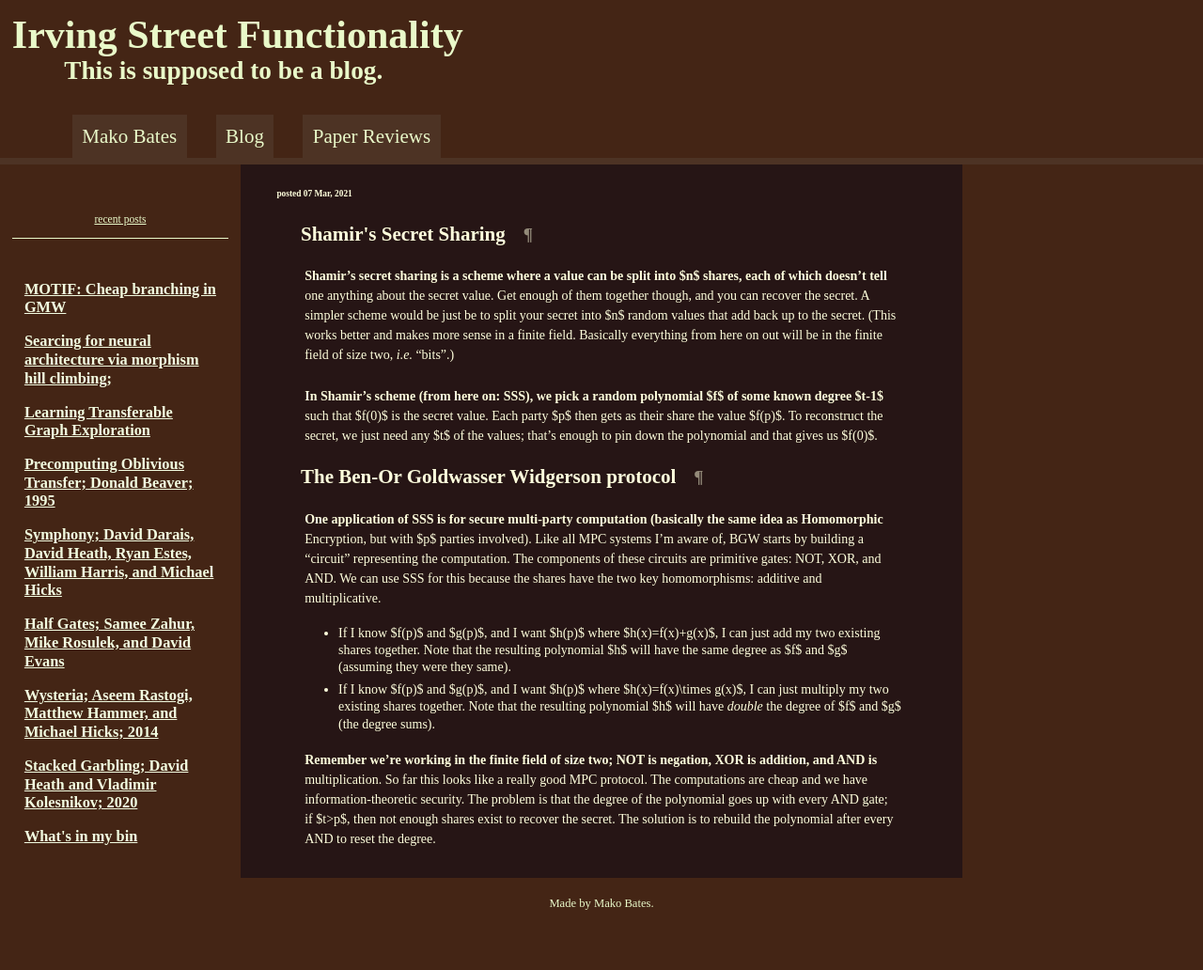
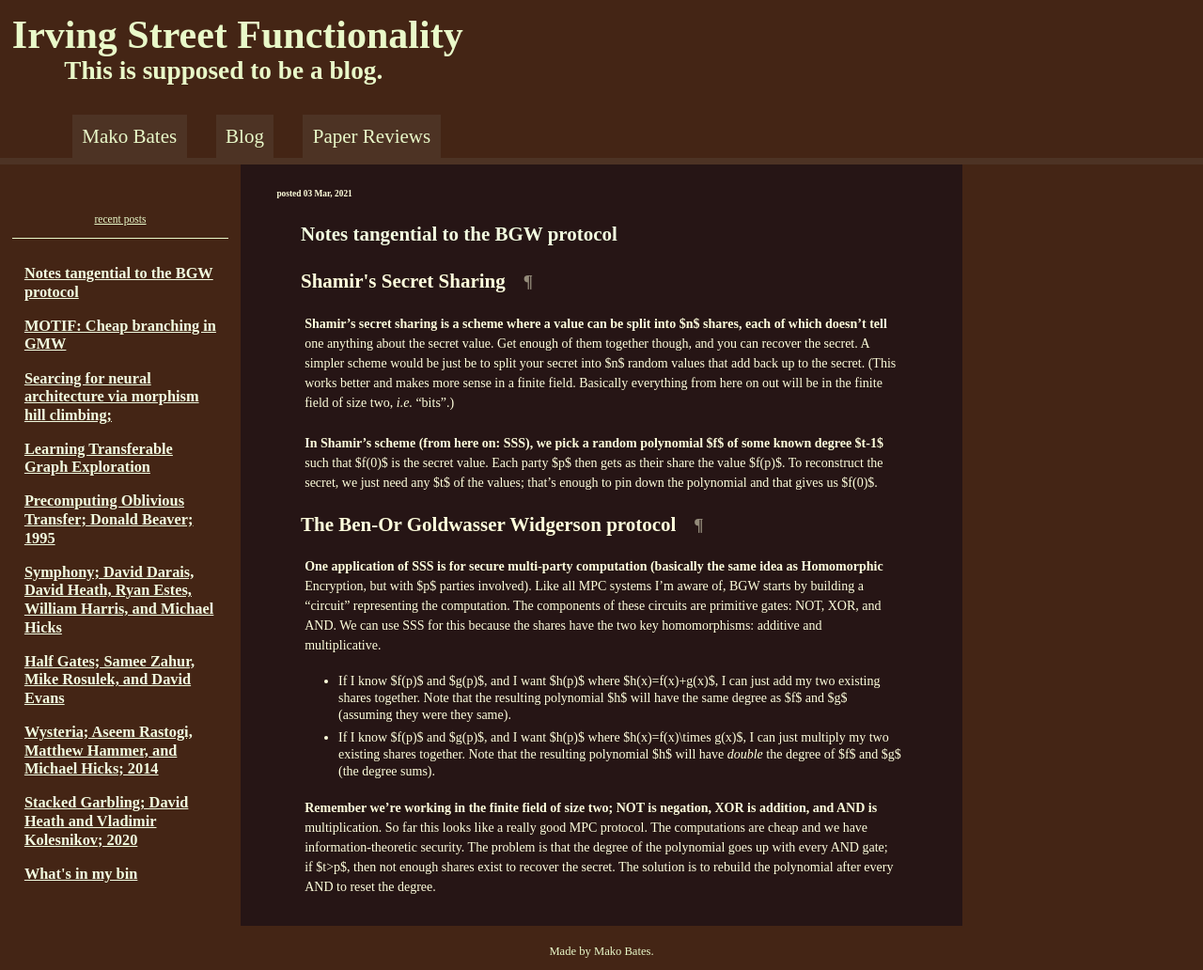
Before and after one commit to ShapeOfMatter/Mako-Bates, a Jekyll site: the page built from _posts/2021-03-03-progress-on-bgw.markdown, in a window 1280 px wide. Shown: the whole page at 94% size. Built offline with Jekyll 4.4.1, drawn with Linux system fonts in a browser that asks for light colours; before the commit the page ends 982 px from its top, so only the background shows below that.

Commit message:
start talking about BGW

```diff
--- a/_posts/2021-03-03-progress-on-bgw.markdown
+++ b/_posts/2021-03-03-progress-on-bgw.markdown
@@ -1,5 +1,5 @@
 ---
-title: "Notes tangential to the BGW protocol
+title: "Notes tangential to the BGW protocol"
 date: 2021-03-03
 description: "What's going on and how do I think it might be improved"
 ---
```
